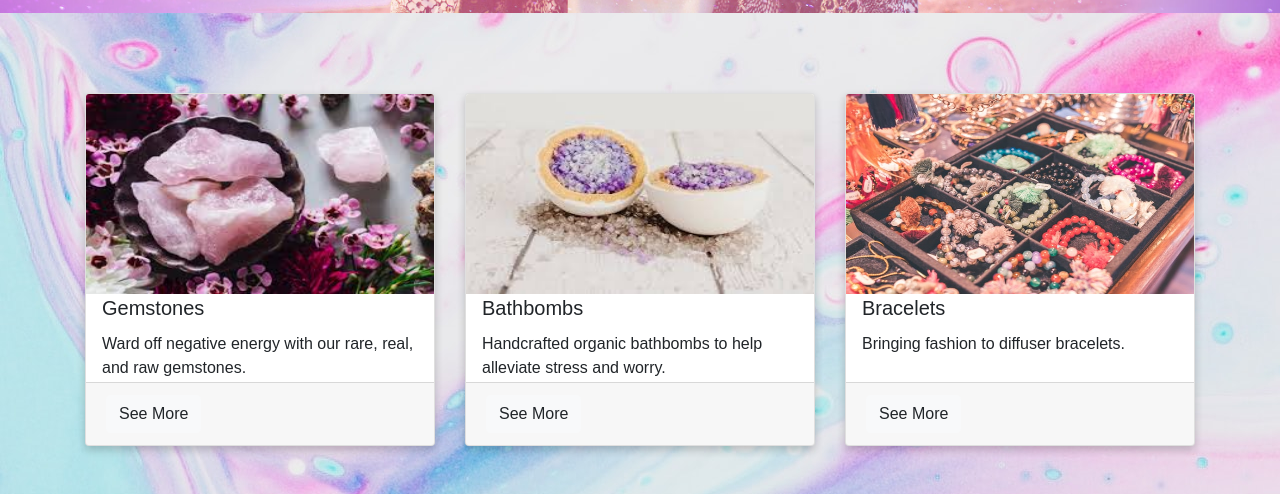
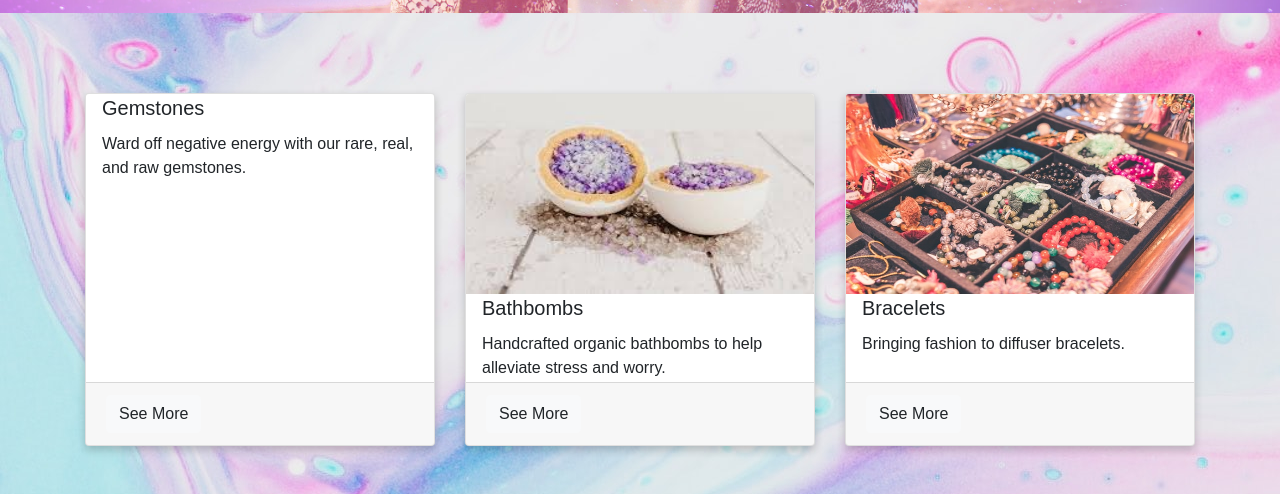
Before and after one commit to susanmarie87/WildIndigosTake51, a plain HTML site: page index.html in a window 1280 px wide. Shown: the part 779-1273 px from the top of the page. Drawn offline with nearby package versions, Linux system fonts and the light colour scheme; a web font is replaced by a local one.

Commit message:
Updated README

```diff
--- a/index.html
+++ b/index.html
@@ -91,7 +91,6 @@
 	<div class="container">
 		<div class="card-deck">
 			<div class="card">
-				<img src="assets/images/prettygemstone.jpg" class="card-img-top" alt="...">
 				<div class="card-body">
 					<h5 class="card-title">Gemstones</h5>
 					<p class="card-text">Ward off negative energy with our rare, real, and raw gemstones.</p>
```
